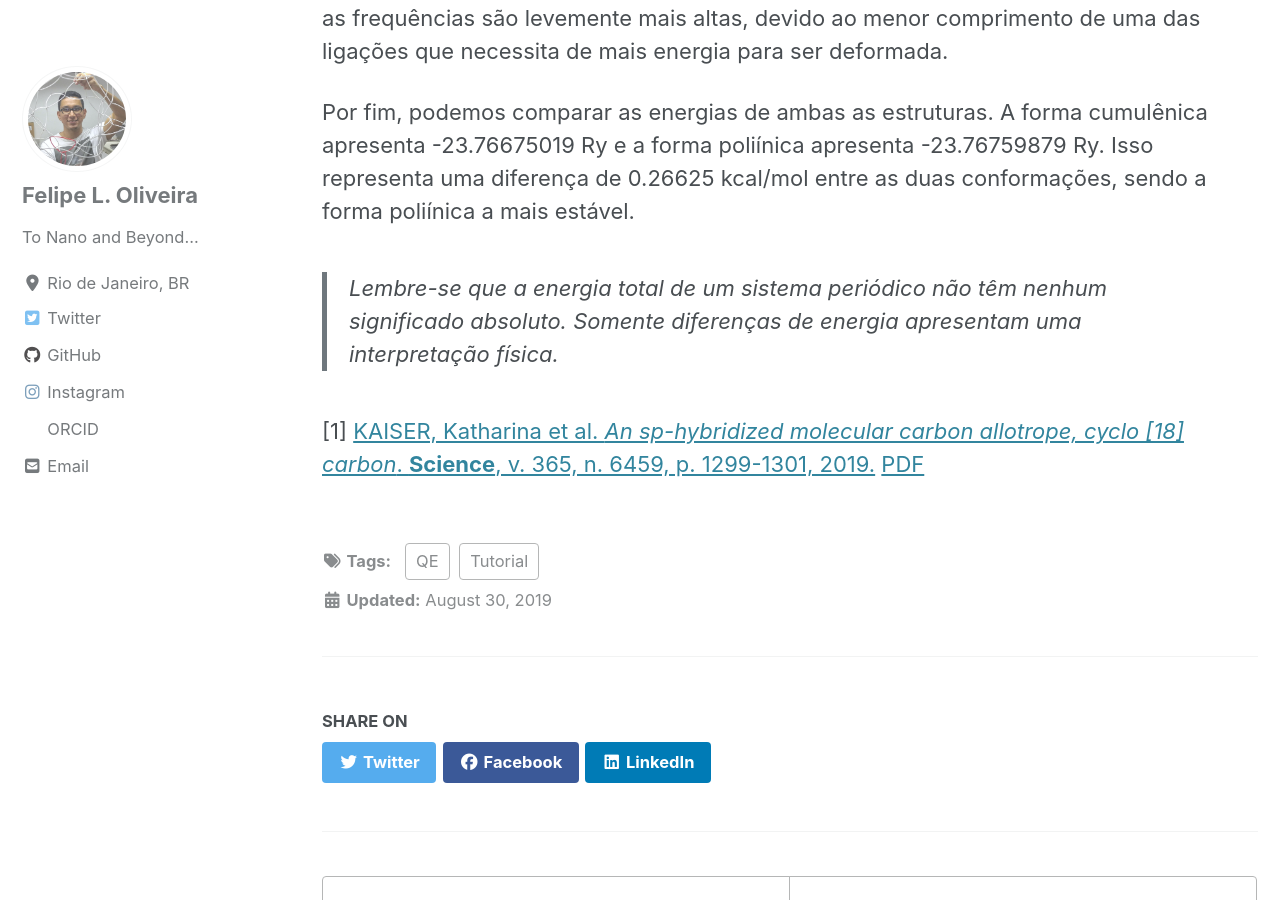
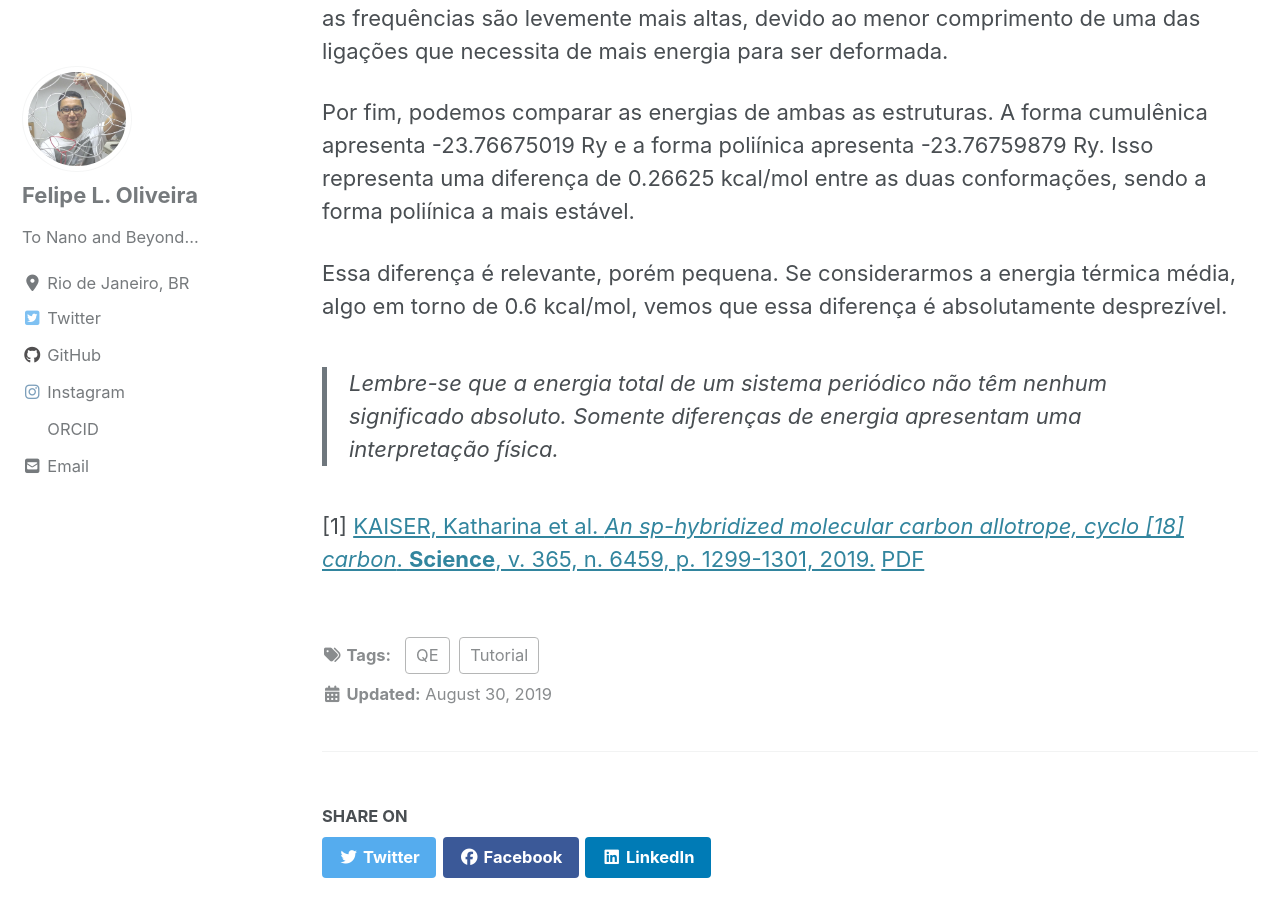
Before and after one commit to lipelopesoliveira/lipelopesoliveira.github.io, a Jekyll site: the page built from _posts/Tutorial_QE/2019-09-28-cap2-4.md, in a window 1280 px wide and 900 px high, scrolled down 7489 px. Built offline with Jekyll 4.4.1, drawn with Linux system fonts in a browser that asks for light colours; cached includes are drawn as plain includes; nearby versions of some CDN libraries; formulas are drawn with MathJax 3.

Commit message:
Update 2019-09-28-cap2-4.md

```diff
--- a/_posts/Tutorial_QE/2019-09-28-cap2-4.md
+++ b/_posts/Tutorial_QE/2019-09-28-cap2-4.md
@@ -187,6 +187,8 @@ Vemos aqui o mesmo padrão de modos vibracionais, 3 translacionais, 2 referentes
 
 Por fim, podemos comparar as energias de ambas as estruturas. A forma cumulênica apresenta -23.76675019 Ry e a forma poliínica apresenta -23.76759879 Ry. Isso representa uma diferença de 0.26625 kcal/mol entre as duas conformações, sendo a forma poliínica a mais estável.
 
+Essa diferença é relevante, porém pequena. Se considerarmos a energia térmica média, algo em torno de 0.6 kcal/mol, vemos que essa diferença é absolutamente desprezível.
+
 > Lembre-se que a energia total de um sistema periódico não têm nenhum significado absoluto. Somente diferenças de energia apresentam uma interpretação física.
 
 [1] [KAISER, Katharina et al. *An sp-hybridized molecular carbon allotrope, cyclo [18] carbon*. **Science**, v. 365, n. 6459, p. 1299-1301, 2019.](https://science.sciencemag.org/content/365/6459/1299.abstract) [PDF](https://arxiv.org/ftp/arxiv/papers/1908/1908.05904.pdf)
```
